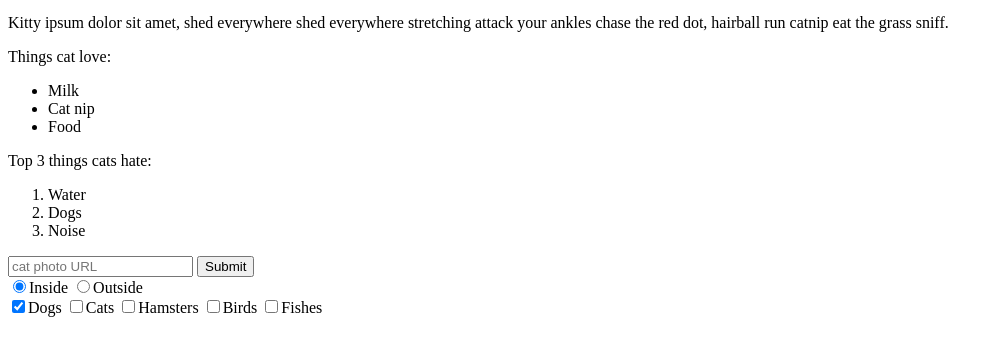
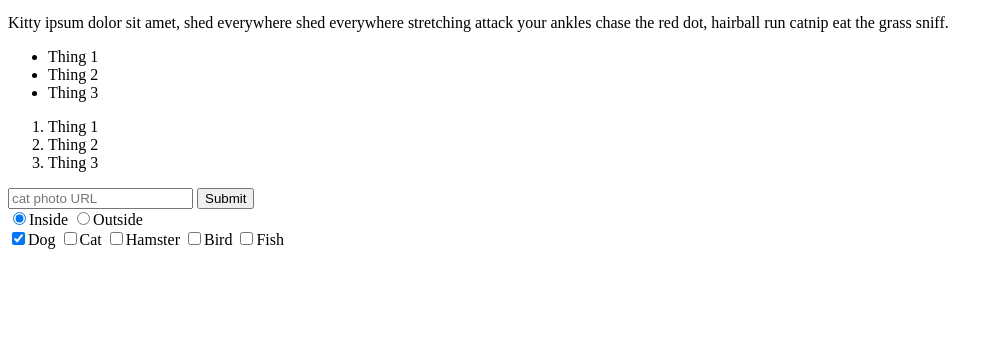
Before and after one commit to tarikdemirovic7/Repo09, a website: page ex18/src/index.html in a window 1280 px wide. Shown: the part 373-728 px from the top of the page, without its empty margins (0-1003 px from the left). Drawn offline with Linux system fonts and the light colour scheme.

Commit message:
HTML project ex18

```diff
--- a/ex18/src/index.html
+++ b/ex18/src/index.html
@@ -3,66 +3,53 @@
   <head>
     <title>Gigi School of Coding</title>
   </head>
-
   <body>
     <h2>CatPhotoApp</h2>
-
     <main>
-  <a href="#"><img src="https://bit.ly/3fUJAV1"
-    alt="Gray cat on tree branch">
-</a>
-
+      <a href="#"><img src="https://bit.ly/3fUJAV1" alt="Image description..." /></a>
       <p>Kitty ipsum dolor sit amet, shed everywhere shed everywhere stretching attack your ankles chase the red dot,
         hairball run catnip eat the grass sniff.</p>
-    <p>Things cat love:</p>
       <ul>
-      <li>Milk</li>
-      <li>Cat nip</li>
-      <li>Food</li>
+        <li>Thing 1</li>
+        <li>Thing 2</li>
+        <li>Thing 3</li>
       </ul>
-
-    <p>Top 3 things cats hate:</p>
       <ol>
-      <li>Water</li>
-      <li>Dogs</li>
-      <li>Noise</li>
+        <li>Thing 1</li>
+        <li>Thing 2</li>
+        <li>Thing 3</li>
       </ol>
-
       <form action="/submit-cat-photo">
         <input type="text" placeholder="cat photo URL" required>
         <button type="submit">Submit</button>
-      <!-- Please fill out this field -->
+        <!--It says: Please fill out this field-->
+      </form>
       <div>
         <label for="inside">
-              <input type="radio" name="inside-outside" id="inside" checked>Inside
+          <input id="inside" type="radio" name="inside-outside" value="Inside" checked>Inside
         </label>
         <label for="outside">
-              <input type="radio" name="inside-outside" id="outside">Outside
+          <input id="outside" type="radio" name="inside-outside" value="Outside" >Outside
         </label>
       </div>
       <div>
-          <label for="dog">
-              <input type="checkbox" name="favorite_pet" id="dog" value="Dog" checked>Dogs
+        <label>
+          <input type="checkbox" name="favorite_pet" value="Dog" checked>Dog
         </label>
-          <label for="cat">
-              <input type="checkbox" name="favorite_pet" id="cat" value="Cat">Cats
+        <label>
+          <input type="checkbox" name="favorite_pet" value="Cat">Cat
         </label>
-          <label for="hamster">
-              <input type="checkbox" name="favorite_pet" id="hamster" value="Hamster">Hamsters
+        <label>
+          <input type="checkbox" name="favorite_pet" value="Hamster">Hamster
         </label>
-          <label for="bird">
-              <input type="checkbox" name="favorite_pet" id="bird" value="Bird">Birds
+        <label>
+          <input type="checkbox" name="favorite_pet" value="Bird">Bird
         </label>
-          <label for="fish">
-              <input type="checkbox" name="favorite_pet" id="fish" value="Fish">Fishes
+        <label>
+          <input type="checkbox" name="favorite_pet" value="Fish">Fish
         </label>
       </div>
-  </form>
-
     </main>
-
     <footer id="footer"></footer>
-
   </body>
-
 </html>
```
Lines whose indentation alone changed are shown as unchanged.
